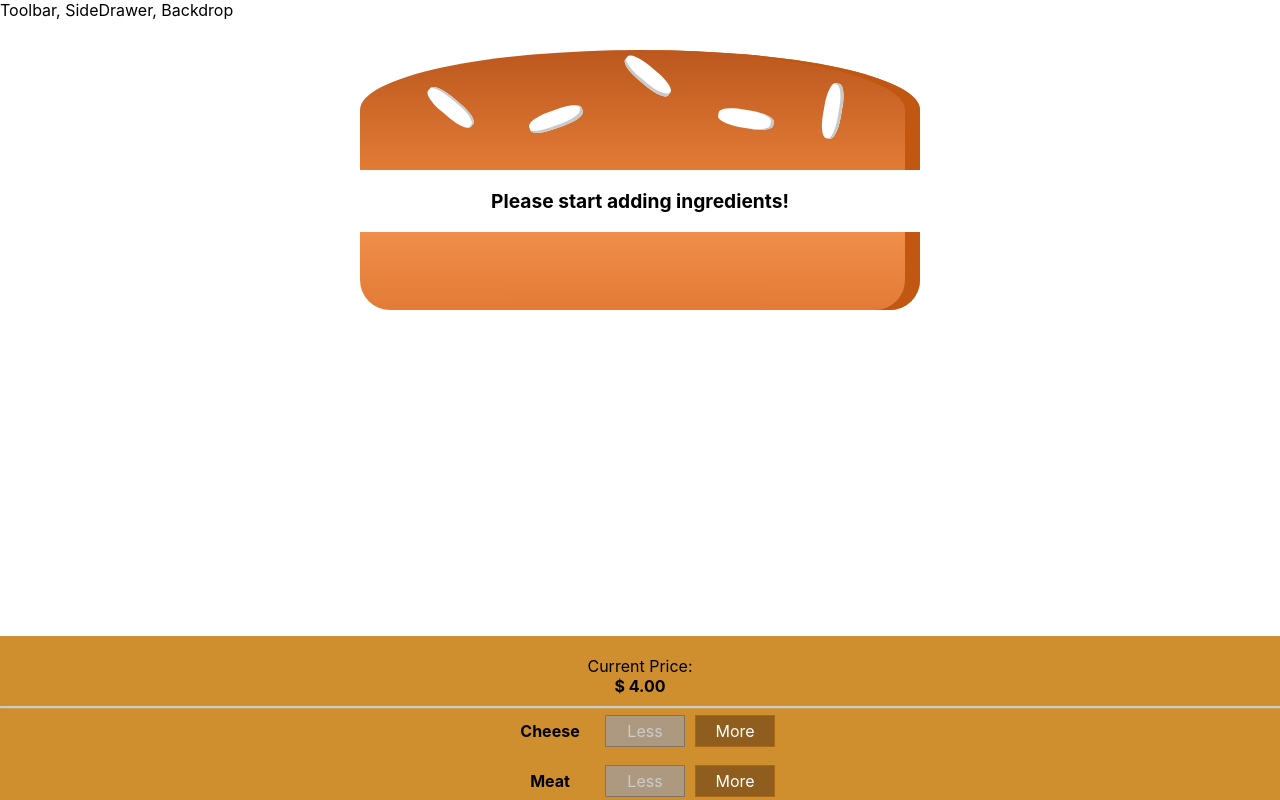
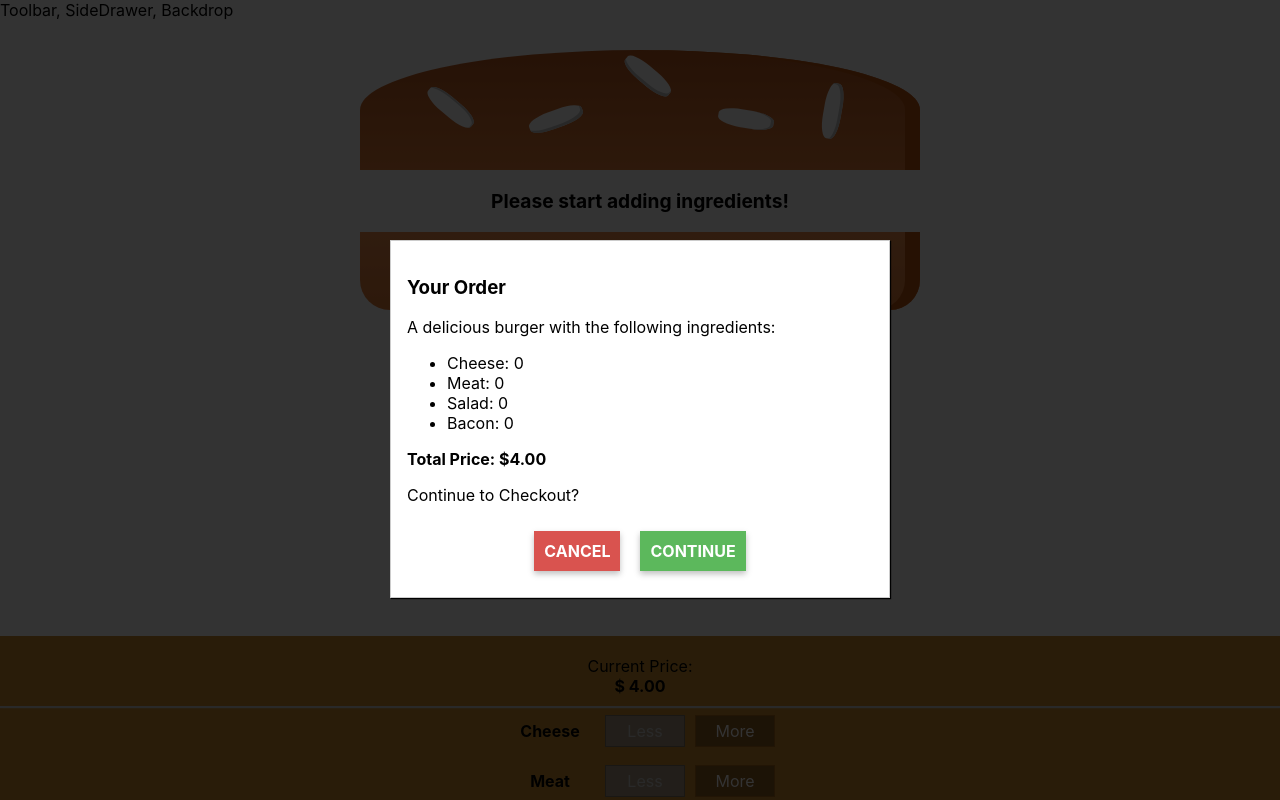
Before and after one commit to luisr-carrillo/fire-react-redux-udemy-burger, a React (Create React App) app: page / in a window 1280 px wide. Shown: the top 800 px of the page. Built offline with nearby package versions, Linux system fonts and the light colour scheme.

Commit message:
Burger basic UI and components

```diff
--- a/src/components/Burger/OrderSummary/OrderSummary.js
+++ b/src/components/Burger/OrderSummary/OrderSummary.js
@@ -1,11 +1,12 @@
 import React from 'react';
 import Auxiliary from '../../../hoc/Auxiliary';
+import Button from '../../UI/Button/Button';
 
 const orderSummary = props => {
     const ingredientSummary = Object.keys(props.ingredients).map(igKey => {
         return (
             <li key={igKey}>
-                <span style={{ textTransform: 'capitalize' }}>{igKey}</span>:
+                <span style={{ textTransform: 'capitalize' }}>{igKey}</span>:{' '}
                 {props.ingredients[igKey]}
             </li>
         );
@@ -16,7 +17,21 @@ const orderSummary = props => {
             <h3>Your Order</h3>
             <p>A delicious burger with the following ingredients:</p>
             <ul>{ingredientSummary}</ul>
+            <p>
+                <strong>Total Price: ${props.price.toFixed(2)}</strong>
+            </p>
             <p>Continue to Checkout?</p>
+            <div style={{ display: 'flex', justifyContent: 'center' }}>
+                <Button btnType="Danger" clicked={props.purchaseCancelHandler}>
+                    Cancel
+                </Button>
+                <Button
+                    btnType="Success"
+                    clicked={props.purchaseContinueHandler}
+                >
+                    Continue
+                </Button>
+            </div>
         </Auxiliary>
     );
 };
--- a/src/components/UI/Backdrop/Backdrop.js
+++ b/src/components/UI/Backdrop/Backdrop.js
@@ -0,0 +1,9 @@
+import React from 'react';
+import classes from './Backdrop.module.css';
+
+const backdrop = props =>
+    props.show ? (
+        <div className={classes.Backdrop} onClick={props.clicked}></div>
+    ) : null;
+
+export default backdrop;
--- a/src/components/UI/Backdrop/Backdrop.module.css
+++ b/src/components/UI/Backdrop/Backdrop.module.css
@@ -0,0 +1,9 @@
+.Backdrop {
+    width: 100%;
+    height: 100%;
+    position: fixed;
+    z-index: 100;
+    left: 0;
+    top: 0;
+    background-color: rgba(0, 0, 0, 0.8);
+}
--- /dev/null
+++ b/src/components/UI/Button/Button.js
@@ -0,0 +1,13 @@
+import React from 'react';
+import classes from './Button.module.css';
+
+const button = props => (
+    <button
+        className={[classes.Button, classes[props.btnType]].join(' ')}
+        onClick={props.clicked}
+    >
+        {props.children}
+    </button>
+);
+
+export default button;
--- /dev/null
+++ b/src/components/UI/Button/Button.module.css
@@ -0,0 +1,33 @@
+.Button {
+    margin: 10px;
+    padding: 10px;
+    font: inherit;
+    font-weight: bold;
+    color: #fff;
+    background-color: transparent;
+    border:none;
+    cursor: pointer;
+    outline: none;
+    text-transform: uppercase;
+    box-shadow: 0 3px 6px rgba(0, 0, 0, 0.25);
+}
+
+.Success {
+    background-color: #5cb85c;
+    border-color: #4cae4c;
+}
+
+.Success:hover {
+    background-color: #449d44;
+    border-color: #398439;
+}
+
+.Danger {
+    background-color: #d9534f;
+    border-color: #d43f3a;
+}
+
+.Danger:hover {
+    background-color: #c9302c;
+    border-color: #ac2925;
+}
--- a/src/components/UI/Modal/Modal.js
+++ b/src/components/UI/Modal/Modal.js
@@ -1,16 +1,25 @@
 import React from 'react';
 import classes from './Modal.module.css';
+import Backdrop from '../Backdrop/Backdrop';
+import Auxiliary from '../../../hoc/Auxiliary';
 
-const modal = props => (
+const modal = props => {
+    return (
+        <Auxiliary>
+            <Backdrop show={props.show} clicked={props.modalClosed}/>
             <div
                 className={classes.Modal}
                 style={{
-            transform: props.show ? 'translateY(0)' : 'translateY(-100vh)',
+                    transform: props.show
+                        ? 'translateY(0)'
+                        : 'translateY(-100vh)',
                     opacity: props.show ? '1' : '0'
                 }}
             >
                 {props.children}
             </div>
+        </Auxiliary>
     );
+};
 
 export default modal;
--- a/src/containers/BurgerBuilder/BurgerBuilder.js
+++ b/src/containers/BurgerBuilder/BurgerBuilder.js
@@ -22,7 +22,7 @@ class BurgerBuilder extends Component {
         },
         totalPrice: 4,
         purchasable: false,
-        purchasing: false
+        purchasing: true
     };
 
     addIngredientHandler = type => {
@@ -76,9 +76,16 @@ class BurgerBuilder extends Component {
     }
 
     purchaseHandler = () => {
-        this.setState({purchasing: true})
-    }
+        this.setState({ purchasing: true });
+    };
 
+    purchaseCancelHandler = () => {
+        this.setState({ purchasing: false });
+    };
+
+    purchaseContinueHandler = () => {
+        console.log('You continue !!!');
+    };
     render() {
         const disabledInfo = {
             ...this.state.ingredients
@@ -88,8 +95,16 @@ class BurgerBuilder extends Component {
         }
         return (
             <Auxiliary>
-                <Modal show={this.state.purchasing}>
-                    <OrderSummary ingredients={this.state.ingredients} />
+                <Modal
+                    show={this.state.purchasing}
+                    modalClosed={this.purchaseCancelHandler}
+                >
+                    <OrderSummary
+                        ingredients={this.state.ingredients}
+                        price={this.state.totalPrice}
+                        purchaseCancelHandler={this.purchaseCancelHandler}
+                        purchaseContinueHandler={this.purchaseContinueHandler}
+                    />
                 </Modal>
                 <Burger ingredients={this.state.ingredients} />
                 <BuildControls
```
Lines whose indentation alone changed are shown as unchanged.
